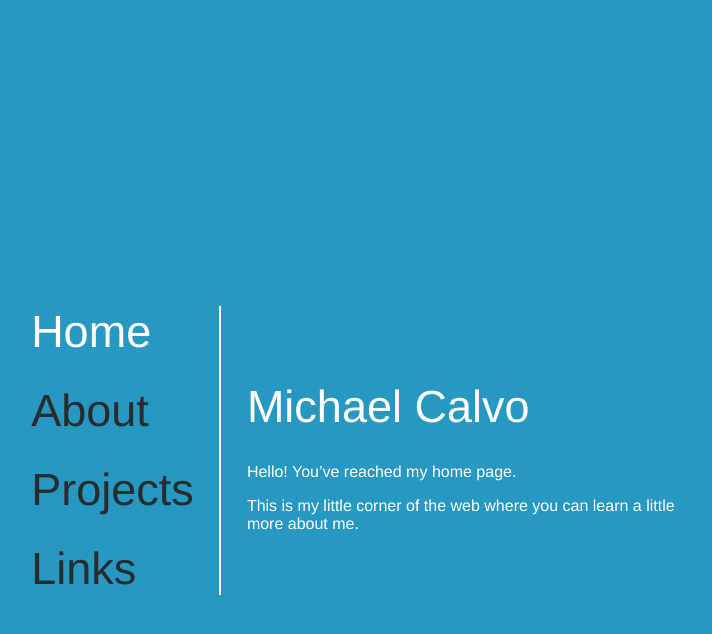
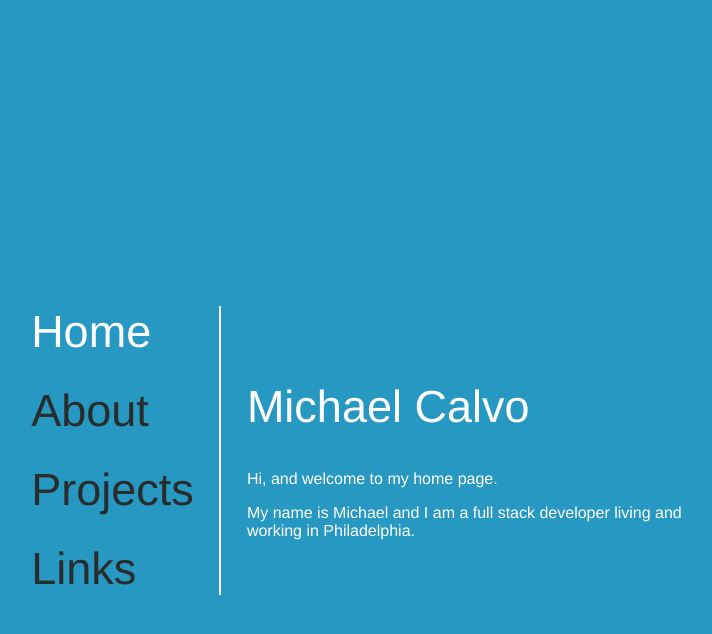
Before and after one commit to Mac-lp3/personal-site, a Jekyll site: the page built from index.html, in a window 1280 px wide. Shown: the top 634 px of the page, without its empty margins (297-1009 px from the left). Built offline with Jekyll 4.4.1, drawn with Linux system fonts in a browser that asks for light colours.

Commit message:
headers are now H2 opposed to h1s

```diff
--- a/_includes/home.md
+++ b/_includes/home.md
@@ -1,5 +1,6 @@
-# Michael Calvo
+## Michael Calvo
 
-Hello! You've reached my home page.
+Hi, and welcome to my home page.
 
-This is my little corner of the web where you can learn a little more about me.
+My name is Michael and I am a full stack developer living and working in
+Philadelphia.
--- a/_includes/links.md
+++ b/_includes/links.md
@@ -1 +1 @@
-# More About Me
+## More About Me
```
Also changed, not shown: _includes/about.md (+3 -2 lines).
